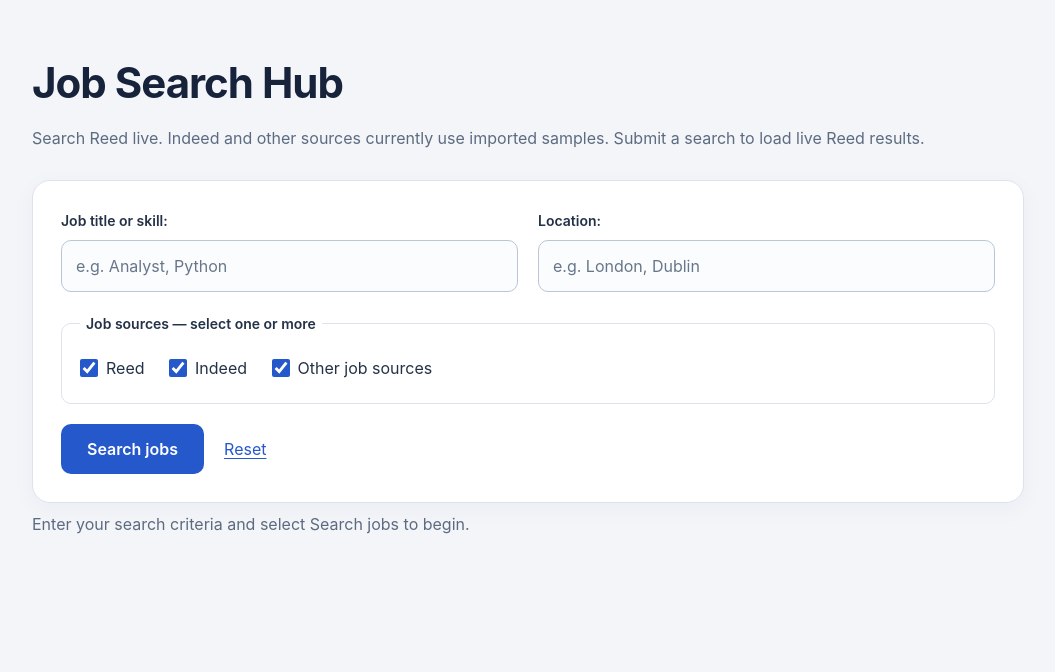
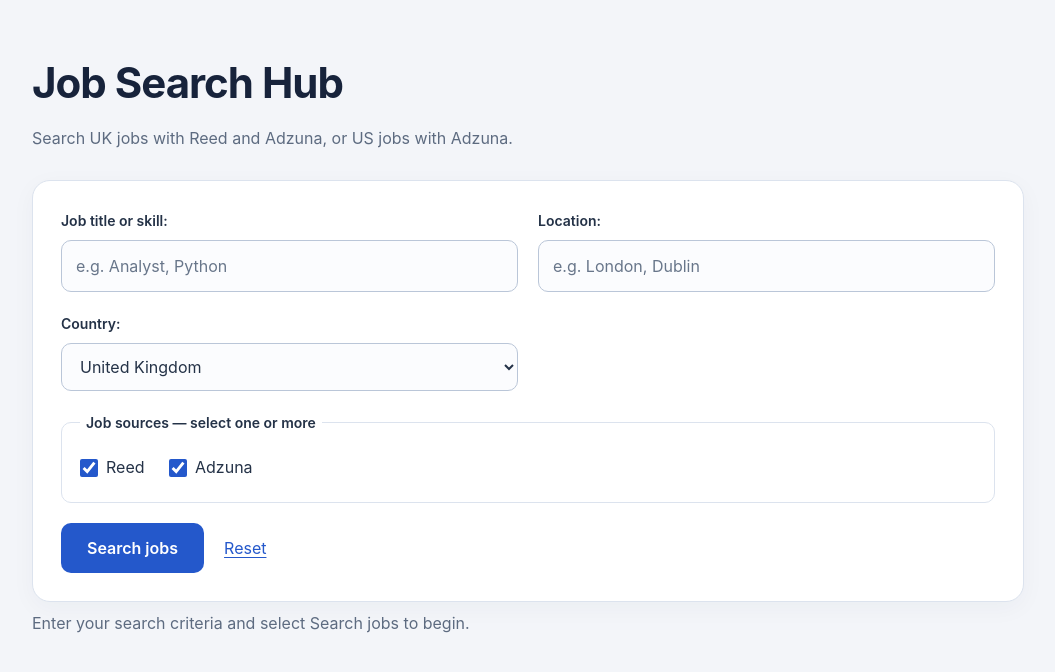
Before and after one commit to Brittany1203/job-finding, a Flask app: page / in a window 1280 px wide. Shown: the top 672 px of the page, without its empty margins (112-1167 px from the left). Run offline with Flask 3, Linux system fonts and the light colour scheme.

Commit message:
Add Adzuna API integration and enhance job search functionality with country selection

```diff
--- a/app.py
+++ b/app.py
@@ -1,37 +1,12 @@
 import requests
+from flask import Flask, render_template, request, url_for
+
 from reed_api import search_reed
-
-import csv
-from pathlib import Path
-from urllib.parse import urlparse
-
-from flask import Flask, render_template, request, url_for
+from adzuna_api import search_adzuna
 
 app = Flask(__name__)
 
-BASE_DIR = Path(__file__).resolve().parent
-
-SOURCE_OPTIONS = ["Reed", "Indeed", "Other job sources"]
-
-
-def load_jobs():
-    csv_path = BASE_DIR / "data" / "jobs.csv"
-
-    with csv_path.open(encoding="utf-8-sig", newline="") as file:
-        jobs = list(csv.DictReader(file))
-
-    # use the main URL to determine the source, avoiding mixing reference sites into the source filter
-    for job in jobs:
-        hostname = urlparse(job["Link"]).hostname or ""
-
-        if hostname == "reed.co.uk" or hostname.endswith(".reed.co.uk"):
-            job["Search Source"] = "Reed"
-        elif hostname == "indeed.com" or hostname.endswith(".indeed.com"):
-            job["Search Source"] = "Indeed"
-        else:
-            job["Search Source"] = "Other job sources"
-
-    return jobs
+SOURCE_OPTIONS = ["Reed", "Adzuna"]
 
 
 @app.route("/")
@@ -43,57 +18,58 @@ def index():
 
     keyword = ""
     location = ""
+    country = "gb"
     selected_sources = SOURCE_OPTIONS.copy()
     results = []
-    error_message = ""
+    messages = []
 
     if searched:
         keyword = request.args.get("keyword", "").strip()
         location = request.args.get("location", "").strip()
-        selected_sources = request.args.getlist("source")
+        country = request.args.get("country", "gb")
 
-        # Indeed and other sources temporarily search CSV
-        for job in load_jobs():
-            if job["Search Source"] == "Reed":
-                continue
+        selected_sources = [
+            source
+            for source in request.args.getlist("source")
+            if source in SOURCE_OPTIONS
+        ]
 
-            searchable_text = " ".join([
-                job["Job Title"],
-                job["Company"],
-                job["Job Description"],
-                job["Skills"],
-            ]).casefold()
+        if country not in {"gb", "us"}:
+            messages.append("Please select a supported country.")
 
-            matches_keyword = keyword.casefold() in searchable_text
-            matches_location = (
-                location.casefold() in job["Location"].casefold()
-            )
-            matches_source = job["Search Source"] in selected_sources
+        elif not selected_sources:
+            messages.append("Please select at least one job source.")
 
-            if matches_keyword and matches_location and matches_source:
-                results.append(job)
+        else:
+            if "Reed" in selected_sources:
+                if country == "gb":
+                    try:
+                        results.extend(
+                            search_reed(keyword, location)
+                        )
+                    except (requests.exceptions.RequestException, ValueError):
+                        messages.append(
+                            "Could not load Reed results. "
+                            "Check your connection and API credentials."
+                        )
+                else:
+                    messages.append(
+                        "Reed was skipped: this app uses Reed "
+                        "for UK searches only. Select Adzuna for US jobs."
+                    )
 
-        # Reed using API
-        if "Reed" in selected_sources:
-            try:
-                results.extend(search_reed(keyword, location))
+            if "Adzuna" in selected_sources:
+                try:
+                    results.extend(
+                        search_adzuna(keyword, location, country)
+                    )
+                except (requests.exceptions.RequestException, ValueError):
+                    messages.append(
+                        "Could not load Adzuna results. "
+                        "Check your connection and API credentials."
+                    )
 
-            except requests.exceptions.Timeout:
-                error_message = (
-                    "Reed took too long to respond. Please try again."
-                )
-
-            except requests.exceptions.RequestException:
-                error_message = (
-                    "Could not load Reed jobs. Please try again."
-                )
-
-            except ValueError:
-                error_message = (
-                    "Check your Reed API key or response format."
-                )
-
-    # 10 results per page, calculate total pages and current page
+    # 每頁顯示 10 筆
     per_page = 10
     total_results = len(results)
     total_pages = (total_results + per_page - 1) // per_page
@@ -104,7 +80,6 @@ def index():
     start = (page - 1) * per_page
     page_jobs = results[start:start + per_page]
 
-    # Page links retain keyword, location, and multiple sources
     page_links = [
         {
             "number": number,
@@ -113,6 +88,7 @@ def index():
                 search="1",
                 keyword=keyword,
                 location=location,
+                country=country,
                 source=selected_sources,
                 page=number,
             ),
@@ -125,9 +101,10 @@ def index():
         jobs=page_jobs,
         keyword=keyword,
         location=location,
+        country=country,
         source_options=SOURCE_OPTIONS,
         selected_sources=selected_sources,
-        error_message=error_message,
+        error_message=" ".join(messages),
         searched=searched,
         total_results=total_results,
         total_pages=total_pages,
--- /dev/null
+++ b/static/script.js
@@ -0,0 +1,24 @@
+const countrySelect = document.querySelector("#country");
+const reedCheckbox = document.querySelector(
+    'input[name="source"][value="Reed"]'
+);
+
+function updateSources() {
+    const isUS = countrySelect.value === "us";
+
+    if (isUS) {
+        reedCheckbox.checked = false;
+    }
+
+    reedCheckbox.disabled = isUS;
+
+    const label = reedCheckbox.closest("label");
+    label.classList.toggle("source-disabled", isUS);
+}
+
+// update sources when country is changed
+countrySelect.addEventListener("change", updateSources);
+
+// first load, pagination, or browser back button
+window.addEventListener("pageshow", updateSources);
+updateSources();
--- a/static/style.css
+++ b/static/style.css
@@ -222,6 +222,31 @@ hr {
     color: #ffffff;
 }
 
+select {
+    width: 100%;
+    min-height: 48px;
+    padding: 12px 14px;
+    border: 1px solid #bac6d8;
+    border-radius: 10px;
+    background: #fbfcfe;
+    color: #243247;
+    font: inherit;
+}
+
+select:focus-visible {
+    outline: 3px solid #79a4ff;
+    outline-offset: 3px;
+}
+
+.source-disabled {
+    color: #68768a;
+    cursor: not-allowed;
+}
+
+.source-disabled input {
+    cursor: not-allowed;
+}
+
 /* Mobile */
 @media (max-width: 640px) {
     body {
--- a/templates/index.html
+++ b/templates/index.html
@@ -8,10 +8,7 @@
 </head>
 <body>
     <h1>Job Search Hub</h1>
-    <p>
-        Search Reed live. Indeed and other sources currently use imported samples.
-        Submit a search to load live Reed results.
-    </p >
+    <p>Search UK jobs with Reed and Adzuna, or US jobs with Adzuna.</p >
 
     <form action="/" method="get">
         <input type="hidden" name="search" value="1">
@@ -36,6 +33,23 @@
                 placeholder="e.g. London, Dublin"
                 value="{{ location }}"
             >
+        </p >
+
+        <p>
+
+            <label for="country">Country:</label>
+
+            <select id="country" name="country">
+                <option value="gb"
+                        {% if country == "gb" %}selected{% endif %}>
+                    United Kingdom
+                </option>
+
+                <option value="us"
+                        {% if country == "us" %}selected{% endif %}>
+                    United States
+                </option>
+            </select>
         </p >
 
         <fieldset>
@@ -130,5 +144,6 @@
             {% endfor %}
         </nav>
     {% endif %}
+    <script src="{{ url_for('static', filename='script.js') }}"></script>
 </body>
 </html>
```
Also changed, not shown: adzuna_api.py (added, +55 -0 lines), test_adzuna.py (added, +56 -0 lines).
